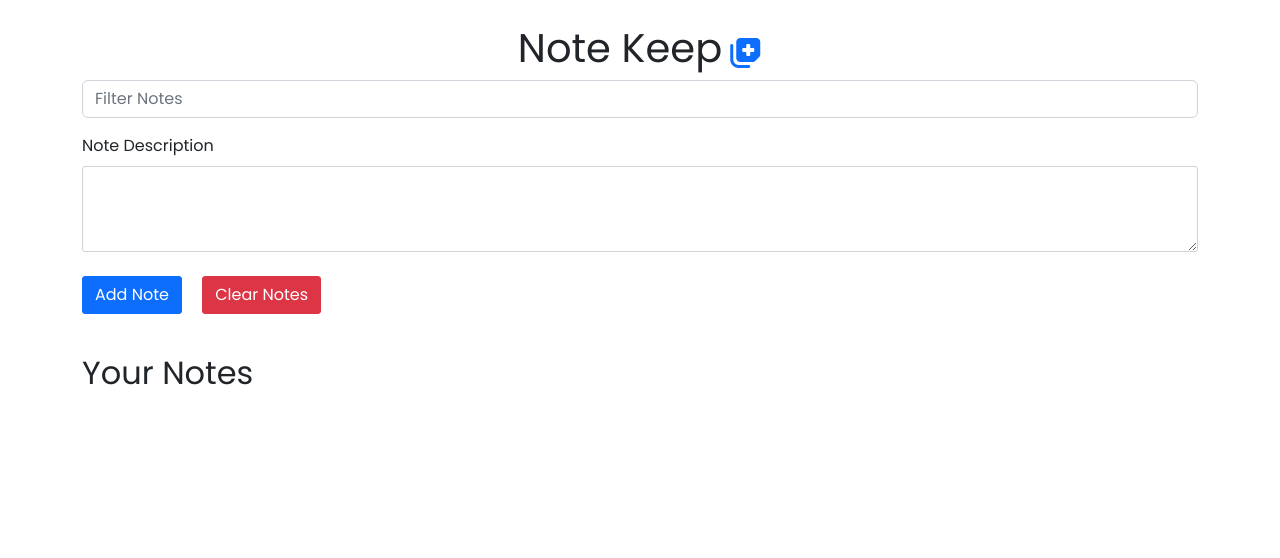
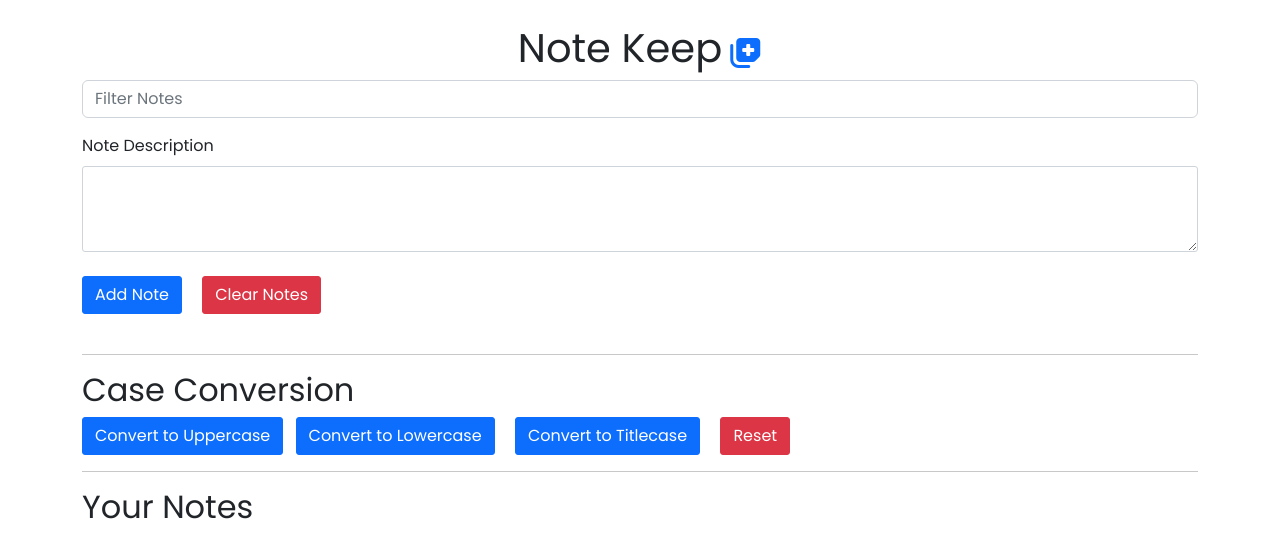
Before and after one commit to Hardikjscoder/Notes-App, a plain HTML site: page index.html in a window 1280 px wide. Drawn offline with nearby package versions, Linux system fonts and the light colour scheme.

Commit message:
Added case conversion feature

```diff
--- a/index.html
+++ b/index.html
@@ -44,6 +44,22 @@
                 Notes</button>
         </div>
 
+        <hr>
+
+        <!-- Case converter -->
+        <div id="case">
+            <h2>Case Conversion</h2>
+            <button class="btn btn-primary" style="border-radius: 3px;" onclick="uppercase_conversion()">Convert to
+                Uppercase</button>
+            <button class="btn btn-primary mx-2" style="border-radius: 3px;" onclick="lowercase_conversion()">Convert to
+                Lowercase</button>
+            <button class="btn btn-primary mx-2" style="border-radius: 3px;" onclick="titlecase_conversion()">Convert to
+                Titlecase</button>
+            <button class="btn btn-danger mx-2" style="border-radius: 3px;" onclick="reset()">Reset</button>
+        </div>
+
+        <hr>
+
         <!-- Note Card Container -->
         <h2 class="my-2">Your Notes</h2>
         <div class="card-container"></div>
--- a/index.js
+++ b/index.js
@@ -155,6 +155,34 @@ function removeNoteToLocalStorage(note) {
     localStorage.setItem('noteItem', JSON.stringify(notes))
 }
 
+// Case conversion
+
+const uppercase_conversion = () => {
+    let desc_boxValue = desc_box.value
+    let upperCase = desc_boxValue.toUpperCase()
+    desc_box.value = upperCase
+}
+
+const lowercase_conversion = () => {
+    let desc_boxValue = desc_box.value
+    let lowerCase = desc_boxValue.toLowerCase()
+    desc_box.value = lowerCase
+}
+
+const titlecase_conversion = () => {
+    let desc_boxValue = desc_box.value
+    let desc_boxValueSplit = desc_boxValue.split(' ')
+    let word = ' '
+    desc_boxValueSplit.forEach(element => [
+        word += element.charAt(0).toUpperCase() + element.slice(1) + ' '
+    ])
+    desc_box.value = word
+}
+
+const reset = () => {
+    return desc_box.value = ''
+}
+
 // Function to clear the notes
 function clearNotes() {
     card_container.innerHTML = ''
```
